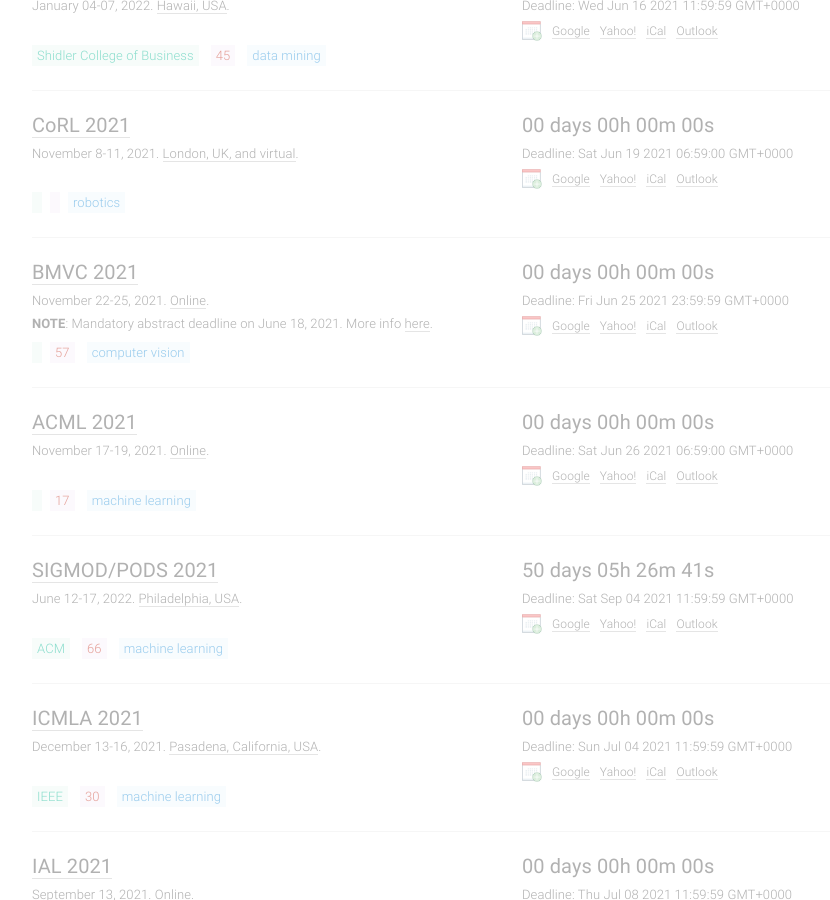
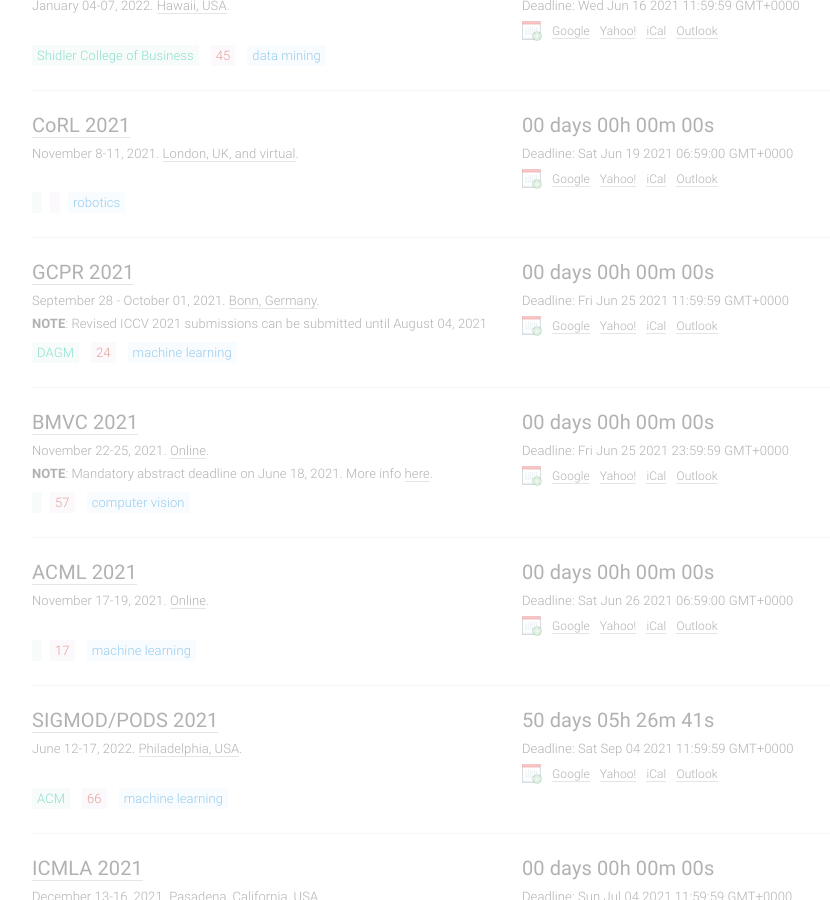
Before and after one commit to paperswithcode/ai-deadlines, a Jekyll site: the page built from index.html, in a window 1280 px wide and 900 px high, scrolled down 11631 px. Shown: the whole window, without its empty margins (133-963 px from the left). Built offline with Jekyll 4.4.1, drawn with Linux system fonts in a browser that asks for light colours; comment, search, counter and statistics services are not loaded.

Commit message:
Update conferences.yml

```diff
--- a/_data/conferences.yml
+++ b/_data/conferences.yml
@@ -1,4 +1,19 @@
 ---
+- title: GCPR
+  long: German Conference on Pattern Recognition
+  hindex: 24
+  year: 2021
+  id: gcpr21
+  link: https://dagm-gcpr.de/
+  deadline: '2021-06-24 23:59:59'
+  timezone: UTC-12
+  date: September 28 - October 01, 2021
+  place: Bonn, Germany
+  sub: ML
+  host: DAGM
+  abstract_deadline: '2021-08-04 23:59:59'
+  note: '<b>NOTE</b>: Revised ICCV 2021 submissions can be submitted until August 04, 2021'
+
 - title: SII
   long: Stuttgart International Symposium
   hindex: 9
```
